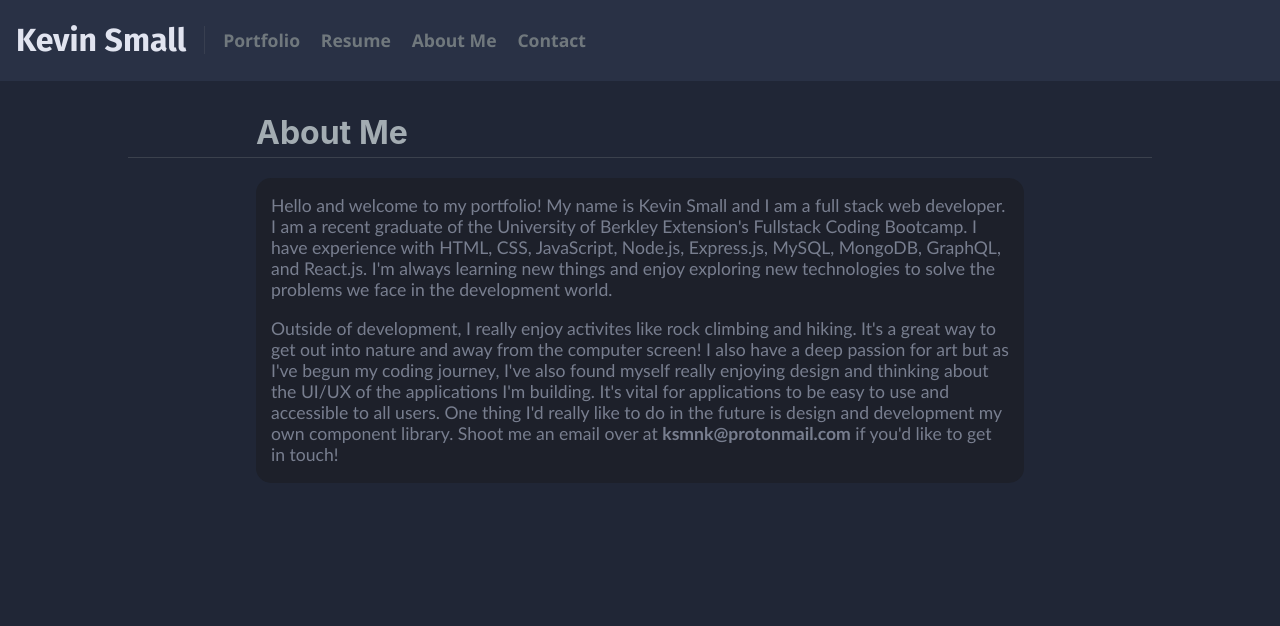
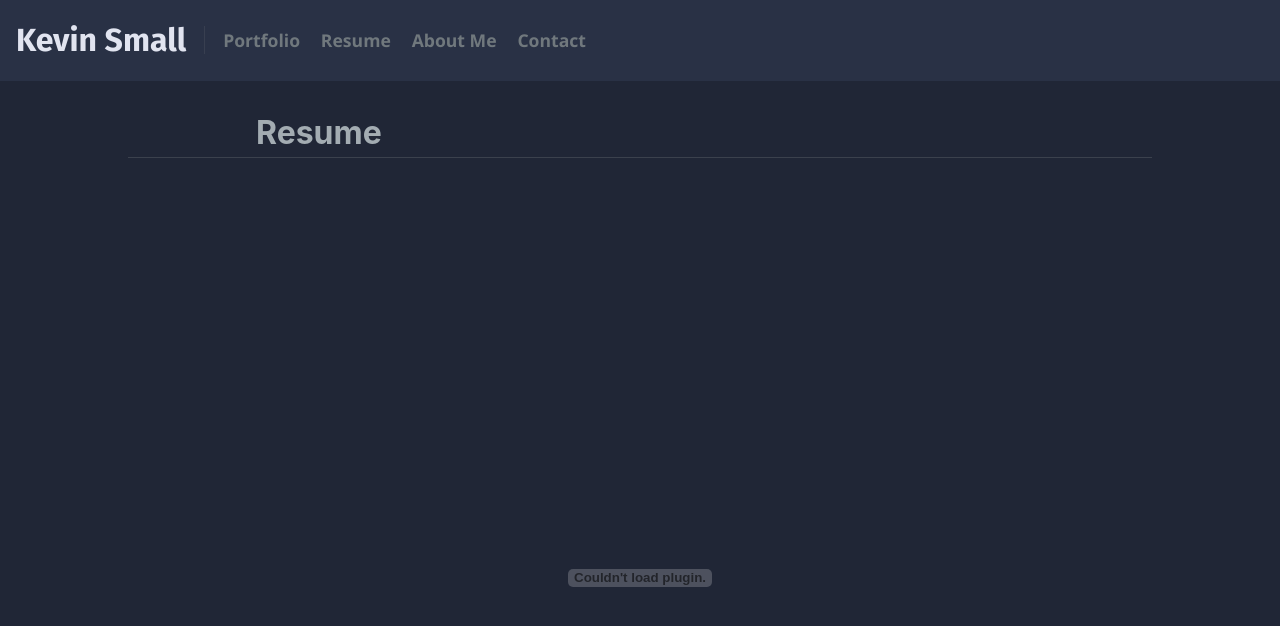
Before and after one commit to Kevrev/react-portfolio, a React (Create React App) app: page /resume in a window 1280 px wide. Shown: the top 626 px of the page. Built offline with nearby package versions, Linux system fonts and the light colour scheme.

Commit message:
added resume (temp)

```diff
--- a/package.json
+++ b/package.json
@@ -8,6 +8,7 @@
     "@emotion/styled": "^11.11.0",
     "@mui/icons-material": "^5.14.0",
     "@mui/material": "^5.13.7",
+    "@react-pdf/renderer": "^3.1.12",
     "@testing-library/jest-dom": "^5.17.0",
     "@testing-library/react": "^13.4.0",
     "@testing-library/user-event": "^13.5.0",
--- a/src/pages/Resume.js
+++ b/src/pages/Resume.js
@@ -1,36 +1,14 @@
 import React from "react";
-import "./Resume.css";
+import resume from "../assets/docs/KevinSmallResume.pdf";
 
 function Resume() {
   return (
     <>
       <div className="contentContainer">
-        <h2 className="contentTitle">About Me</h2>
+        <h2 className="contentTitle">Resume</h2>
         <hr style={{ margin: "5px 0 20px 0" }} />
         <div className="aboutContainer">
-          <div className="aboutTextContainer">
-            <p>
-              Hello and welcome to my portfolio! My name is Kevin Small and I am
-              a full stack web developer. I am a recent graduate of the
-              University of Berkley Extension's Fullstack Coding Bootcamp. I
-              have experience with HTML, CSS, JavaScript, Node.js, Express.js,
-              MySQL, MongoDB, GraphQL, and React.js. I'm always learning new
-              things and enjoy exploring new technologies to solve the problems
-              we face in the development world.
-            </p>
-            <p>
-              Outside of development, I really enjoy activites like rock
-              climbing and hiking. It's a great way to get out into nature and
-              away from the computer screen! I also have a deep passion for art
-              but as I've begun my coding journey, I've also found myself really
-              enjoying design and thinking about the UI/UX of the applications
-              I'm building. It's vital for applications to be easy to use and
-              accessible to all users. One thing I'd really like to do in the
-              future is design and development my own component library. Shoot
-              me an email over at <b>ksmnk@protonmail.com</b> if you'd like to
-              get in touch!
-            </p>
-          </div>
+          <embed src={resume} type="application/pdf" width="100%" height="800px" />
         </div>
       </div>
     </>
```
Also changed, not shown: src/pages/Resume.css (deleted), 2 other files (tests, documents, lock files or other folders).
